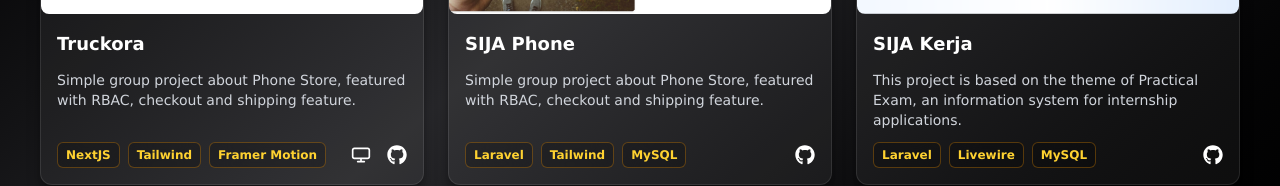
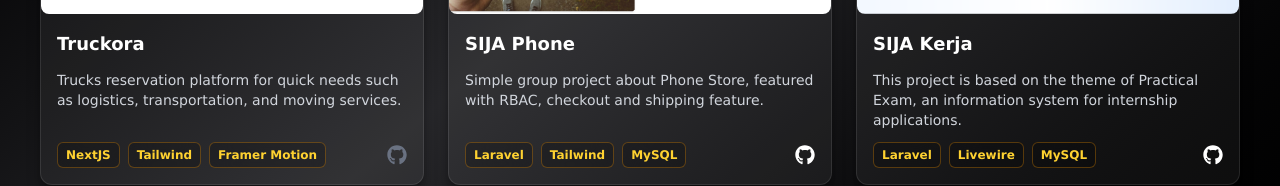
Before and after one commit to genta-bahana-nagari/portfolio-page, a Next.js app: page /project in a window 1280 px wide. Shown: the part 619-805 px from the top of the page. Built offline with nearby package versions, Linux system fonts and the light colour scheme; no server answers.

Commit message:
feat: null repository data as if private repo with fallback

```diff
--- a/src/components/sections/project.tsx
+++ b/src/components/sections/project.tsx
@@ -92,9 +92,7 @@ export function Project() {
                             className="w-full h-full object-cover rounded-lg"
                           />
                           {project.isUnderDevelopment && (
-                            <span
-                              className="absolute top-2 left-1/2 -translate-x-1/2 bg-white/80 text-black text-xs font-semibold px-3 py-1 rounded-md shadow-xl"
-                            >
+                            <span className="absolute top-2 left-1/2 -translate-x-1/2 bg-white/80 text-black text-xs font-semibold px-3 py-1 rounded-md shadow-xl">
                               Under Development
                             </span>
                           )}
@@ -131,7 +129,7 @@ export function Project() {
                                 <CgScreen className="h-5 w-5" />
                               </a>
                             )}
-                            {project.github && (
+                            {project.github ? (
                               <a
                                 href={project.github}
                                 target="_blank"
@@ -140,6 +138,13 @@ export function Project() {
                               >
                                 <FaGithub className="h-5 w-5" />
                               </a>
+                            ) : (
+                              <span
+                                title="Private repository"
+                                className="text-gray-500 transition cursor-not-allowed"
+                              >
+                                <FaGithub className="h-5 w-5" />
+                              </span>
                             )}
                           </div>
                         </div>
--- a/src/content/projects.ts
+++ b/src/content/projects.ts
@@ -4,10 +4,10 @@ export const projects: Project[] = [
   {
     name: "Truckora",
     isUnderDevelopment: true,
-    description: "Simple group project about Phone Store, featured with RBAC, checkout and shipping feature.",
+    description: "Trucks reservation platform for quick needs such as logistics, transportation, and moving services.",
     techStack: ["NextJS", "Tailwind", "Framer Motion"],
-    github: "https://github.com/genta-bahana-nagari/truckora",
-    preview: "https://truckora.gentabahana.web.id",
+    github: null,
+    preview: null,
     image: "/images/projects/Truckora.png",
   },
   {
--- a/src/types/projectType.ts
+++ b/src/types/projectType.ts
@@ -3,7 +3,7 @@ export type Project = {
   isUnderDevelopment: boolean;
   description: string;
   techStack: string[];
-  github: string;
+  github: string | null;
   preview: string | null;
   image: string;
 };
```
